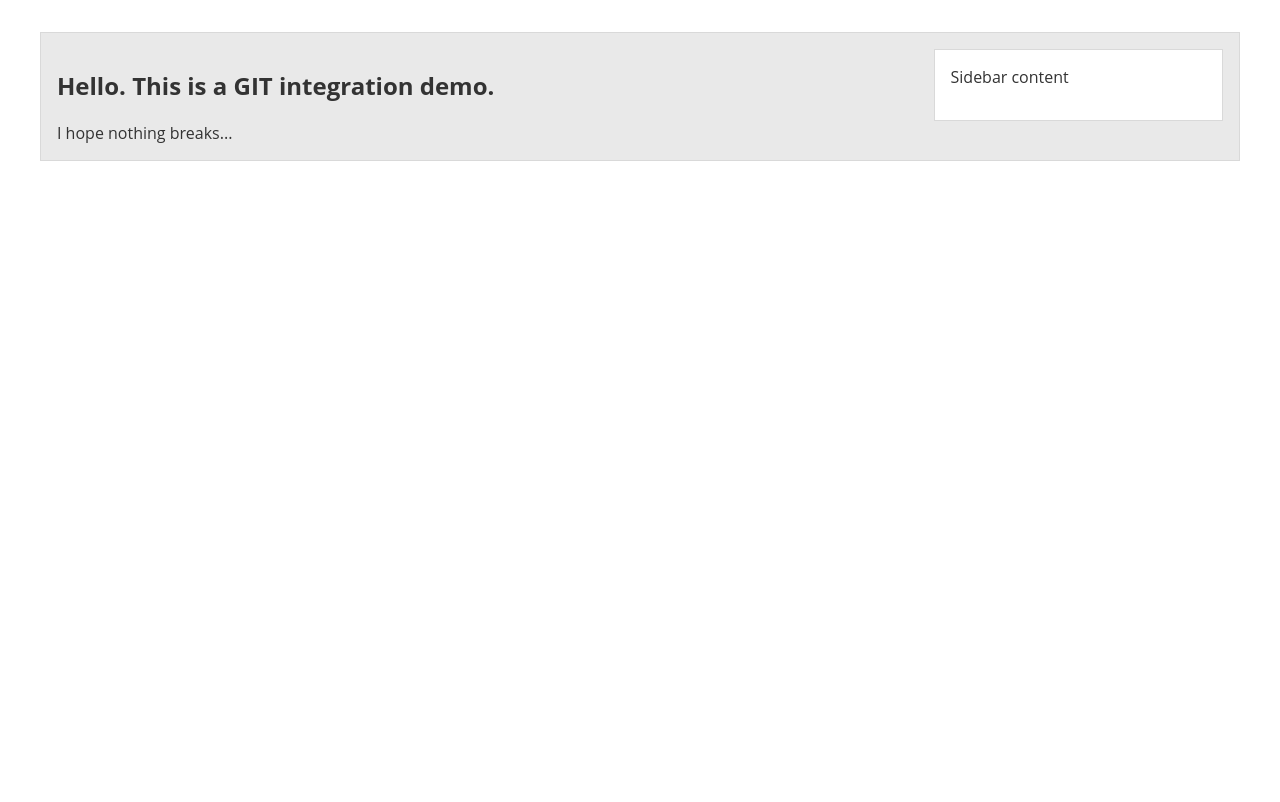
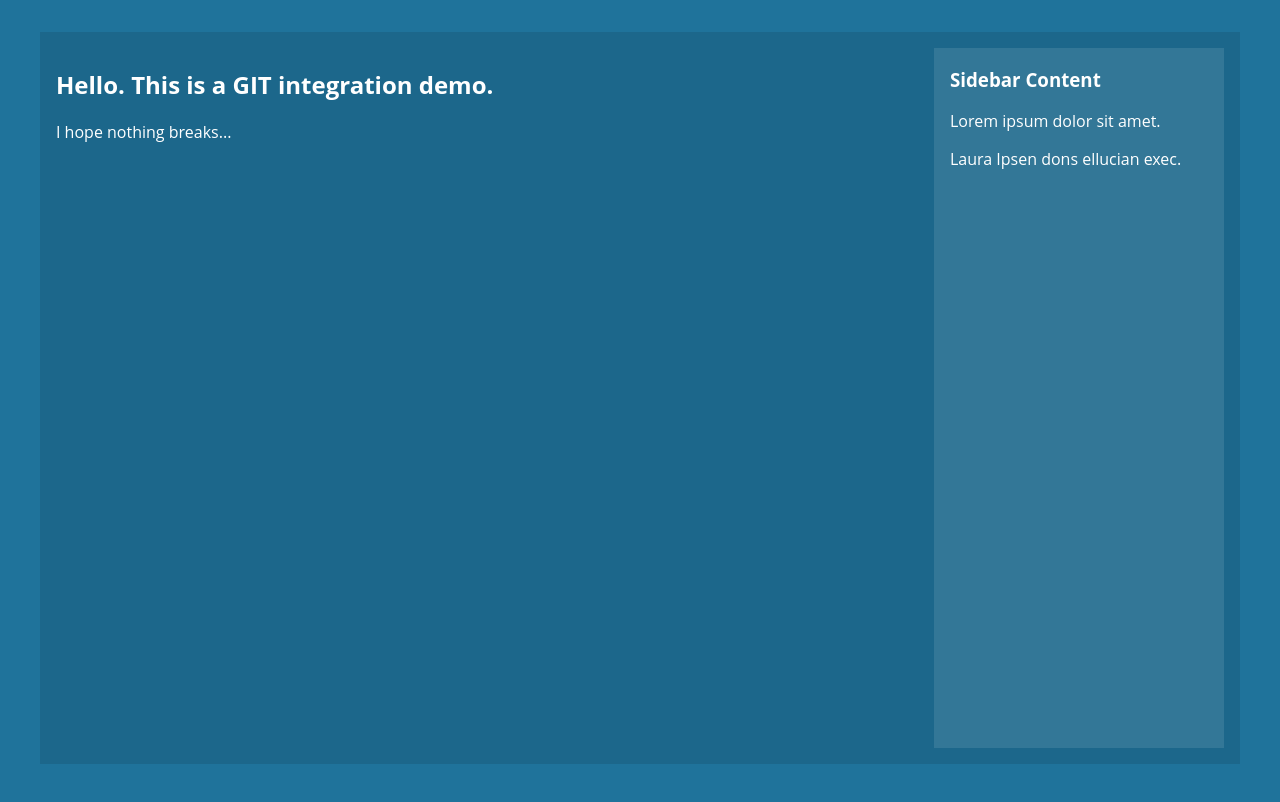
Before and after one commit to t4davelarkan/git-sample-site-test, a website: page www-root/index.html in a window 1280 px wide. Drawn offline with nearby package versions, Linux system fonts and the light colour scheme.

Commit message:
Test Push

```diff
--- a/development/sass/style.scss
+++ b/development/sass/style.scss
@@ -9,11 +9,12 @@
 
 html,
 body {
+  height: 100%;
   margin: 0;
   padding: 0;
-  background: white;
-  color: #333;
+  color: #fff;
   font-family: "Open Sans", sans-serif;
+  background: rgba(31, 115, 155, 1);
 }
 body {
   padding-left: 1rem;
@@ -25,8 +26,8 @@ body {
   margin-top: 2rem;
   padding: 1rem;
   max-width: 75em;
-  border: 1px solid #d9d9d9;
-  background-color: #e9e9e9;
+  min-height: 90vh;
+  background-color: rgba(#000, 0.1);
   &:before,
   &:after {
     content: '';
@@ -45,8 +46,8 @@ body {
 .sidebar {
   width: calc(25% - 2px);
   float: right;
+  min-height: 87.5vh;
   padding: 0 1rem 1rem 1rem;
-  background: #fff;
-  border: 1px solid #d9d9d9;
+  background: rgba(#fff, 0.1);
 }
 /* Test */
--- a/www-root/index.html
+++ b/www-root/index.html
@@ -31,7 +31,9 @@
 
 </main>
 <aside class="sidebar">
-	<p>Sidebar content</p>
+	<h3>Sidebar Content</h3>
+	<p>Lorem ipsum dolor sit amet.</p>
+	<p>Laura Ipsen dons ellucian exec.</p>
 </aside>
 </div>
 </body>
```
Also changed, not shown: development/html/page-layouts/index.html (+3 -1 lines), git-integration/page-layouts/index.html (+3 -1 lines), www-root/site-assets/css/style.css.
